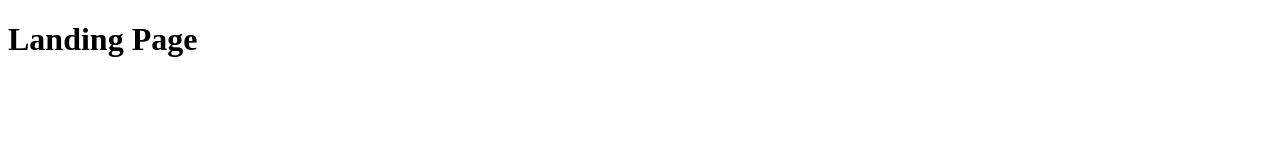
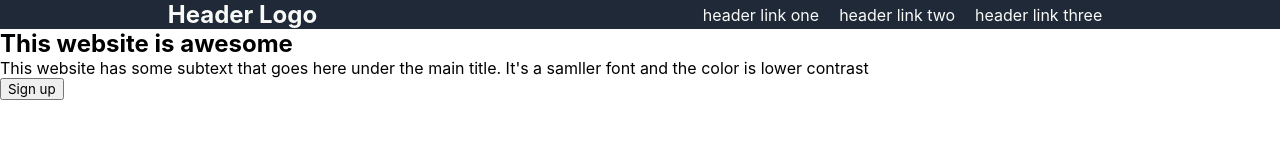
Before and after one commit to t3t3c/odin-landing_page2, a plain HTML site: page index.html in a window 1280 px wide. Drawn offline with Linux system fonts and the light colour scheme.

Commit message:
Added the header and first section in HTML Added the CSS for the header

```diff
--- a/index.html
+++ b/index.html
@@ -1,10 +1,30 @@
 <!DOCTYPE html>
 <html lang="en">
+
 <head>
     <meta charset="UTF-8">
+    <link rel="stylesheet" href="styles.css">
     <title>Landing Page</title>
 </head>
+
 <body>
-        <h1>Landing Page</h1>
+    <header>
+        <h2>Header Logo</h2>
+        <ul>
+            <li>header link one</li>
+            <li>header link two</li>
+            <li>header link three</li>
+        </ul>
+    </header>
+    <section>
+        <div class="introduction">
+            <h1>This website is awesome</h1>
+            <p>This website has some subtext that goes here under the main title. It's a samller font and the color is lower contrast</p>
+            <button>Sign up</button>
+        </div>
+        <div class="image">
+        </div>
+    </section>
 </body>
+
 </html>
--- a/styles.css
+++ b/styles.css
@@ -0,0 +1,25 @@
+* {
+    margin: 0;
+    font-family: -apple-system, BlinkMacSystemFont, 'Segoe UI', Roboto, Oxygen, Ubuntu, Cantarell, 'Open Sans', 'Helvetica Neue', sans-serif;
+    /* border: 2px solid green; */
+}
+header {
+    /* Flexbox */
+    display: flex; /* Activates flex for children */
+    justify-content: space-around;
+    align-items: center;
+    /* color */
+    background-color: #1f2937;
+    color: #F9FAF8;
+}
+header ul {
+    /* Flexbox */
+    display: flex;
+    justify-content: space-between;
+    /* List */
+    list-style: none;
+}
+
+header ul li {
+    padding: 0px 10px;
+}
```
Lines whose indentation alone changed are shown as unchanged.
